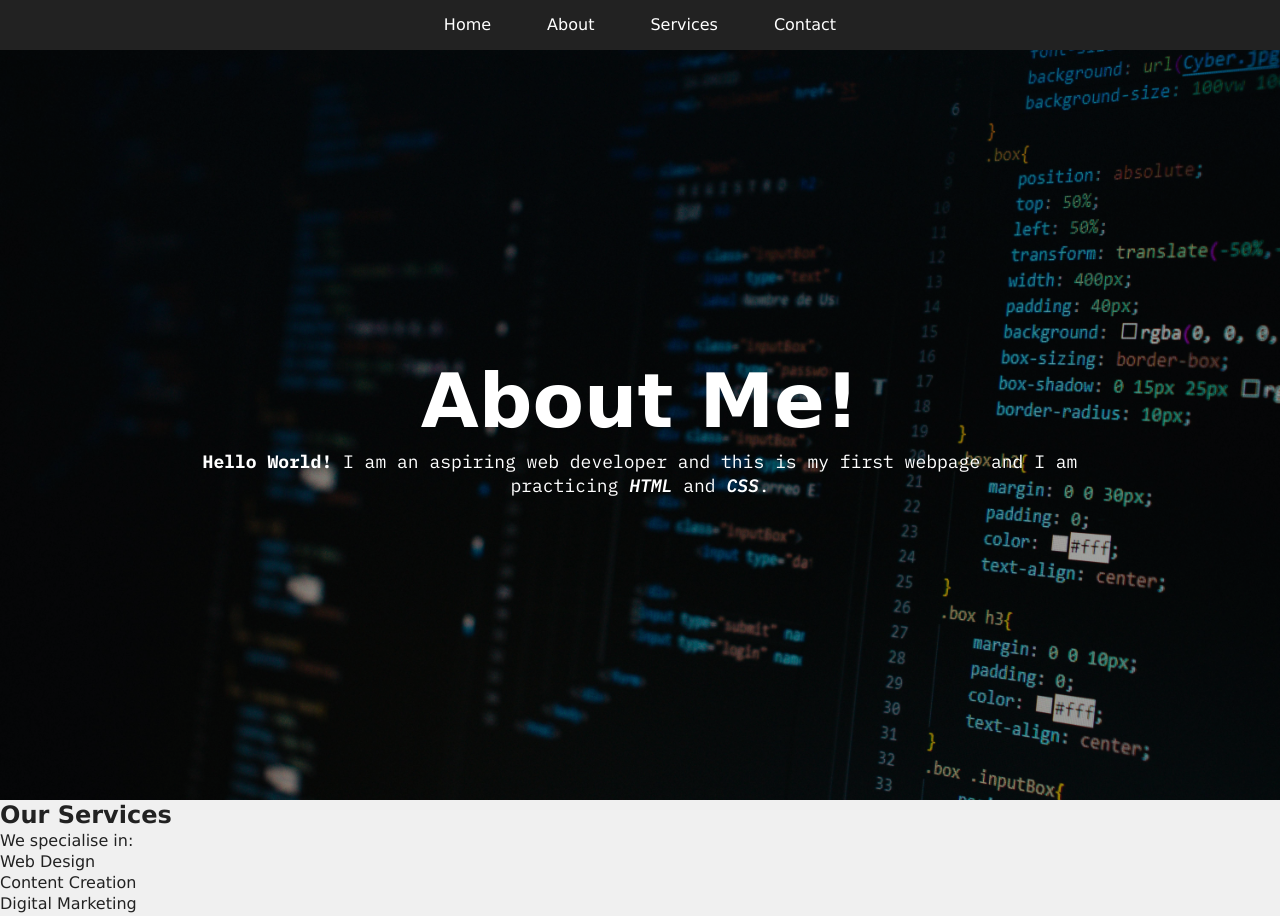
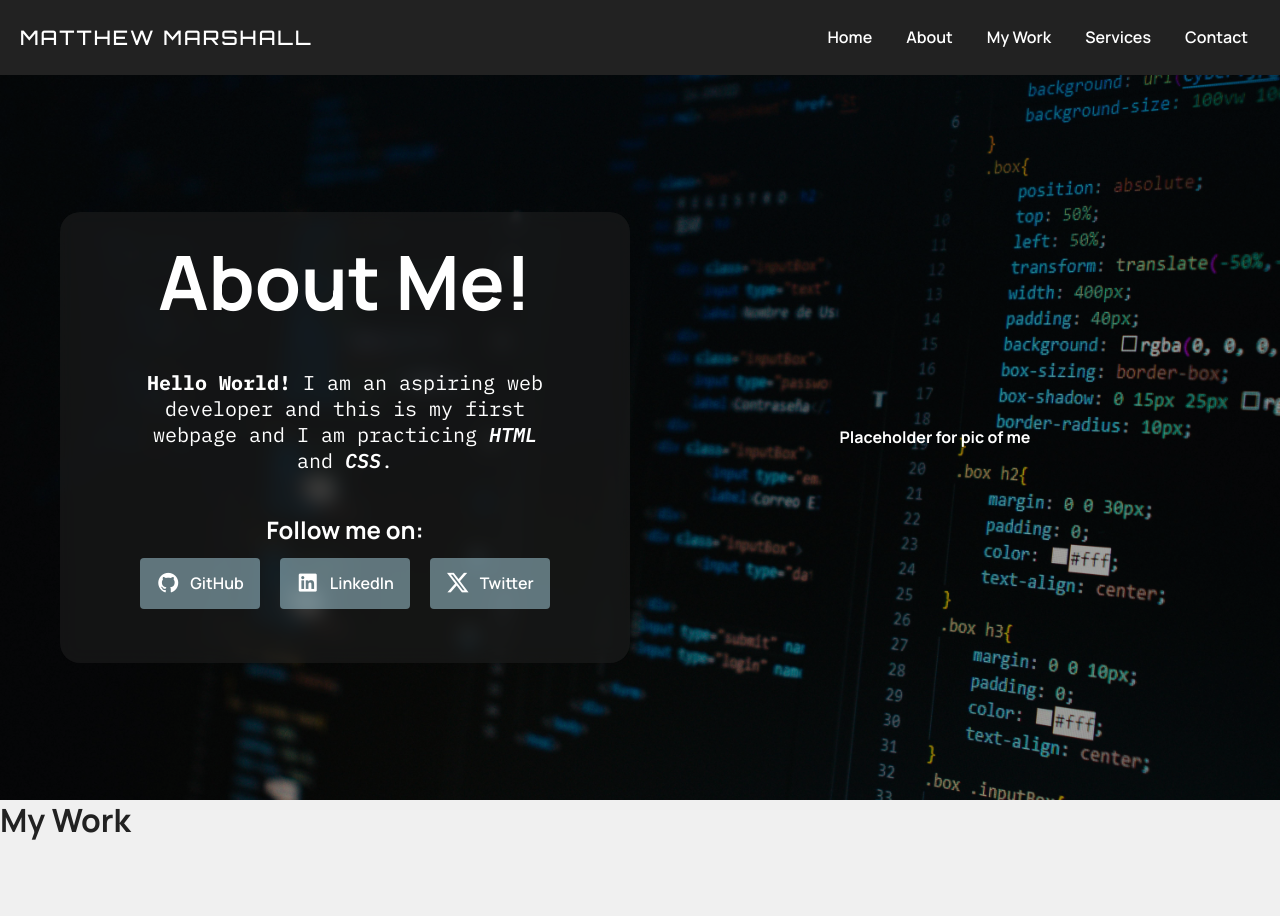
Before and after one commit to matthiasm1992/portfolio, a plain HTML site: page index.html in a window 1280 px wide. Shown: the top 916 px of the page. Drawn offline with nearby package versions, Linux system fonts and the light colour scheme.

Commit message:
Updated CSS for the About section

```diff
--- a/index.html
+++ b/index.html
@@ -3,23 +3,37 @@
   <head>
     <meta charset="UTF-8" />
     <meta name="viewport" content="width=device-width, initial-scale=1.0" />
-    <title>My Profile Page</title>
+    <title>Matthew Marshall | My Portfolio</title>
+    <link
+      rel="stylesheet"
+      href="https://cdnjs.cloudflare.com/ajax/libs/remixicon/4.6.0/remixicon.css"
+      integrity="sha512-kJlvECunwXftkPwyvHbclArO8wszgBGisiLeuDFwNM8ws+wKIw0sv1os3ClWZOcrEB2eRXULYUsm8OVRGJKwGA=="
+      crossorigin="anonymous"
+      referrerpolicy="no-referrer"
+    />
     <link rel="stylesheet" href="style.css" />
   </head>
   <body>
     <div class="container">
-      <!-- Navigation -->
+      <!-- Header & Navigation -->
+      <header id="#home">
+        <div class="logo">
+          <a href="#home"><h1>Matthew Marshall</h1></a>
+        </div>
         <nav>
           <ul class="nav-items">
             <li><a href="#home">Home</a></li>
             <li><a href="#about">About</a></li>
+            <li><a href="#my-work">My Work</a></li>
             <li><a href="#services">Services</a></li>
             <li><a href="#contact">Contact</a></li>
           </ul>
         </nav>
+      </header>
 
       <!-- About Me -->
       <section class="about" id="about">
+        <div class="about-left">
           <h1>About Me!</h1>
           <p class="monospace">
             <b>Hello World!</b> I am an aspiring web developer and this is my
@@ -27,7 +41,36 @@
             <em style="font-weight: 600">HTML</em> and
             <em style="font-weight: 600">CSS</em>.
           </p>
+          <div class="social">
+            <h2>Follow me on:</h2>
+
+            <ul class="social-links">
+              <li class="social-link">
+                <i class="ri-github-fill"></i>
+                <a href="https://github.com/matthiasm1992" target="_blank">
+                  GitHub</a
+                >
+              </li>
+              <li class="social-link">
+                <i class="ri-linkedin-box-fill"></i>
+                <a href="#" target="_blank"> LinkedIn</a>
+              </li>
+              <li class="social-link">
+                <i class="ri-twitter-x-fill"></i>
+                <a href="#" target="_blank"> Twitter</a>
+              </li>
+            </ul>
+          </div>
+        </div>
+        <div class="about-right">
+          <h4>Placeholder for pic of me</h4>
+        </div>
       </section>
+
+      <!-- My Work -->
+      <div class="my-work" id="my-work">
+        <h1>My Work</h1>
+      </div>
 
       <section class="services" id="services">
         <h2>Our Services</h2>
--- a/style.css
+++ b/style.css
@@ -1,4 +1,13 @@
 @import url("https://fonts.googleapis.com/css2?family=IBM+Plex+Mono:ital,wght@0,100;0,200;0,300;0,400;0,500;0,600;0,700;1,100;1,200;1,300;1,400;1,500;1,600;1,700&display=swap");
+@import url("https://fonts.googleapis.com/css2?family=Orbitron:wght@400..900&display=swap");
+@import url("https://fonts.googleapis.com/css2?family=Manrope:wght@200..800&display=swap");
+
+:root {
+  /* FONTS */
+  --ff-ibm: "IBM Plex Mono", monospace;
+  --ff-orbitron: "Orbitron", sans-serif;
+  --ff-manrope: "Manrope", sans-serif;
+}
 
 * {
   margin: 0;
@@ -8,13 +17,14 @@
 }
 
 body {
-  font-family: Verdana, Geneva, Tahoma, sans-serif;
+  font-family: var(--ff-manrope);
   background-color: #f0f0f0;
   color: #222;
 }
 
 a {
   text-decoration: none;
+  color: inherit;
 }
 
 ul {
@@ -22,31 +32,97 @@ ul {
 }
 
 .monospace {
-  font-family: "IBM Plex Mono", monospace;
+  font-family: var(--ff-ibm);
 }
 
-nav {
+/* HEADER */
+
+header {
   width: 100%;
   background-color: #222;
-  height: 50px;
+  height: 75px;
   display: flex;
   align-items: center;
-  justify-content: center;
+  justify-content: space-between;
 }
+
+/* LOGO */
+
+.logo {
+  margin-left: 20px;
+}
+
+.logo h1 {
+  color: white;
+  font-family: var(--ff-orbitron);
+  text-transform: uppercase;
+  font-size: 20px;
+  letter-spacing: 2px;
+  font-weight: 500;
+  transition: all ease-in 0.5s;
+}
+
+/* NAVIGATION */
 
 .nav-items {
   display: flex;
   align-items: center;
   justify-content: center;
-  gap: 1rem;
+  gap: 10px;
+  margin-right: 20px;
 }
 
 .nav-items li {
-  padding: 10px 20px;
+  padding: 10px 12px;
+}
+
+.nav-items li:hover a {
+  border-bottom: 2px solid white;
 }
 
 .nav-items li a {
   color: white;
+  font-weight: 600;
+  transition: all 0.9s ease;
+}
+
+.social {
+  margin: 20px 0;
+  display: flex;
+  flex-direction: column;
+  align-items: center;
+  justify-content: center;
+}
+
+.social-links {
+  display: flex;
+  align-items: center;
+  gap: 20px;
+  margin: 13px 0;
+}
+
+.social-link {
+  background-color: rgba(173, 216, 230, 0.5);
+  border-radius: 4px;
+  display: flex;
+  align-items: center;
+  padding: 10px 16px;
+  gap: 10px;
+  transition: all 0.3s ease;
+}
+
+.social-link:hover {
+  background-color: rgb(28, 97, 120);
+}
+
+.social-link a {
+  color: white;
+  font-size: 16px;
+  font-weight: 600;
+}
+
+.social-link i {
+  font-size: 24px;
 }
 
 /* ABOUT */
@@ -57,21 +133,54 @@ nav {
   background-position: center, center;
   background-size: cover;
   color: white;
-  height: calc(100vh - 50px);
+  height: calc(100vh - 75px);
+  display: grid;
+  grid-template-columns: repeat(2, 1fr);
+  gap: 20px;
+  align-items: center;
+  justify-content: center;
+  text-align: center;
+  padding: 40px;
+  transition: all 0.9s ease;
+}
+
+.about .about-left,
+.about .about-right {
   display: flex;
   flex-direction: column;
   align-items: center;
   justify-content: center;
+}
+
+.about .about-left {
+  background: #22222280;
+  backdrop-filter: blur(10px);
+  border-radius: 20px;
+  height: 70%;
+  margin-left: 20px;
+  padding: 20px;
+}
+
+.about .about-left p {
+  margin: 40px 0 20px 0;
+  font-size: 20px;
+  width: 80%;
   text-align: center;
+}
+
+.about .about-right {
+  margin-right: 20px;
+  padding: 20px;
 }
 
 .about h1 {
   font-size: 75px;
 }
 
-.about p {
-  font-size: 18px;
-  max-width: 75%;
+/* MY WORK */
+.my-work {
+  height: 100vh;
+  transition: all 0.9s ease;
 }
 
 /* SERVICES */
```
Lines whose indentation alone changed are shown as unchanged.
